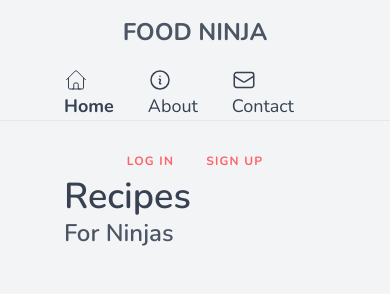
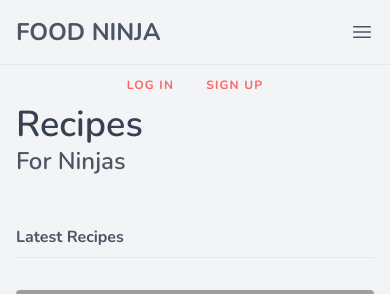
Before and after one commit to nttrung1110/tailwind-basic, a website: page public/index.html in a window 390 px wide. Shown: the top 294 px of the page. Drawn offline with nearby package versions, Linux system fonts and the light colour scheme; grey boxes are pictures that could not be loaded.

Commit message:
Responsive Nav

```diff
--- a/public/index.html
+++ b/public/index.html
@@ -10,53 +10,58 @@
 
 <body class="body-container">
     <nav class="navbar">
-        <div>
-            <h1 class="font-bold uppercase p-4 text-2xl">
-                <a href="/">Food Ninja</a>
-            </h1>
+        <h1 class="font-bold uppercase text-2xl">
+            <a href="/">Food Ninja</a>
+        </h1>
+        <div class="cursor-pointer sm:hidden" id="burger">
+            <svg xmlns="http://www.w3.org/2000/svg" fill="none" viewBox="0 0 24 24" stroke-width="1.5"
+                stroke="currentColor" class="w-6 h-6">
+                <path stroke-linecap="round" stroke-linejoin="round" d="M3.75 6.75h16.5M3.75 12h16.5m-16.5 5.25h16.5" />
+            </svg>
         </div>
-        <ul class="flex">
-            <li class="mr-4 text-lg text-gray-700 font-bold">
-                <a href="#">
+        <ul class="hidden basis-full justify-center items-center border-t-2 pt-4 sm:flex sm:basis-0 sm:border-none"
+            id="menu">
+            <li class="ml-4 text-lg text-gray-700 font-bold">
+                <a href="#" class="flex justify-center items-center">
                     <svg xmlns="http://www.w3.org/2000/svg" fill="none" viewBox="0 0 24 24" strokeWidth={1.5}
                         stroke="currentColor" class="icon">
                         <path strokeLinecap="round" strokeLinejoin="round"
                             d="M2.25 12l8.954-8.955c.44-.439 1.152-.439 1.591 0L21.75 12M4.5 9.75v10.125c0 .621.504 1.125 1.125 1.125H9.75v-4.875c0-.621.504-1.125 1.125-1.125h2.25c.621 0 1.125.504 1.125 1.125V21h4.125c.621 0 1.125-.504 1.125-1.125V9.75M8.25 21h8.25" />
                     </svg>
-                    <span>Home</span>
+                    <span class="ml-1">Home</span>
                 </a>
             </li>
-            <li class="mr-4 text-lg text-gray-700">
-                <a href="#">
+            <li class="ml-4 text-lg text-gray-700">
+                <a href="#" class="flex justify-center items-center">
                     <svg xmlns="http://www.w3.org/2000/svg" fill="none" viewBox="0 0 24 24" stroke-width="1.5"
                         stroke="currentColor" class="icon">
                         <path stroke-linecap="round" stroke-linejoin="round"
                             d="M11.25 11.25l.041-.02a.75.75 0 011.063.852l-.708 2.836a.75.75 0 001.063.853l.041-.021M21 12a9 9 0 11-18 0 9 9 0 0118 0zm-9-3.75h.008v.008H12V8.25z" />
                     </svg>
-                    <span>About</span>
+                    <span class="ml-1">About</span>
                 </a>
             </li>
-            <li class="mr-4 text-lg text-gray-700">
-                <a href="#">
+            <li class="ml-4 text-lg text-gray-700">
+                <a href="#" class="flex justify-center items-center">
                     <svg xmlns="http://www.w3.org/2000/svg" fill="none" viewBox="0 0 24 24" stroke-width="1.5"
                         stroke="currentColor" class="icon">
                         <path stroke-linecap="round" stroke-linejoin="round"
                             d="M21.75 6.75v10.5a2.25 2.25 0 01-2.25 2.25h-15a2.25 2.25 0 01-2.25-2.25V6.75m19.5 0A2.25 2.25 0 0019.5 4.5h-15a2.25 2.25 0 00-2.25 2.25m19.5 0v.243a2.25 2.25 0 01-1.07 1.916l-7.5 4.615a2.25 2.25 0 01-2.36 0L3.32 8.91a2.25 2.25 0 01-1.07-1.916V6.75" />
                     </svg>
-                    <span>Contact</span>
+                    <span class="ml-1">Contact</span>
                 </a>
             </li>
         </ul>
     </nav>
 
-    <main class="px-16 py-6">
+    <main class="px-4 pt-1 pb-6 sm:px-16 sm:pt-6">
         <div class="flex justify-center md:justify-end">
             <a href="#" class="btn text-primary border-primary md:border-2 hover:bg-primary hover:text-white">Log in</a>
             <a href="#" class="btn text-primary ml-2 border-primary md:border-2 hover:bg-primary hover:text-white">Sign
                 up</a>
         </div>
 
-        <header>
+        <header class="pt-1">
             <h2 class="text-gray-700 text-4xl font-semibold sm:text-6lg">Recipes</h2>
             <h3 class="text-2xl font-semibold">For Ninjas</h3>
         </header>
@@ -131,6 +136,8 @@
             </div>
         </div>
     </main>
+
+    <script src="./index.js"></script>
 </body>
 
 </html>
--- /dev/null
+++ b/public/index.js
@@ -0,0 +1,3 @@
+document.querySelector("#burger").addEventListener("click", () => {
+  document.querySelector("#menu").classList.toggle("hidden");
+});
--- a/src/styles.css
+++ b/src/styles.css
@@ -9,19 +9,19 @@
     text-gray-600
     font-body
     bg-gray-100
-    container
     mx-auto
 }
 
 .navbar {
     @apply
     flex
-    flex-col
-    justify-center
+    justify-between
     items-center
+    flex-wrap
     border-b
-    px-16
+    p-4
     border-gray-200
+        sm:px-16
         sm:flex-row
         sm:justify-between
 }
@@ -33,6 +33,7 @@
     overflow-hidden
     shadow
     relative
+    cursor-pointer
         hover:shadow-lg
 }
 
@@ -40,8 +41,8 @@
     @apply
     w-full
     h-32
-    sm:h-48
-    object-cover;
+    object-cover
+        sm:h-48
 }
 
 .badge {
```
Also changed, not shown: public/styles.css.
